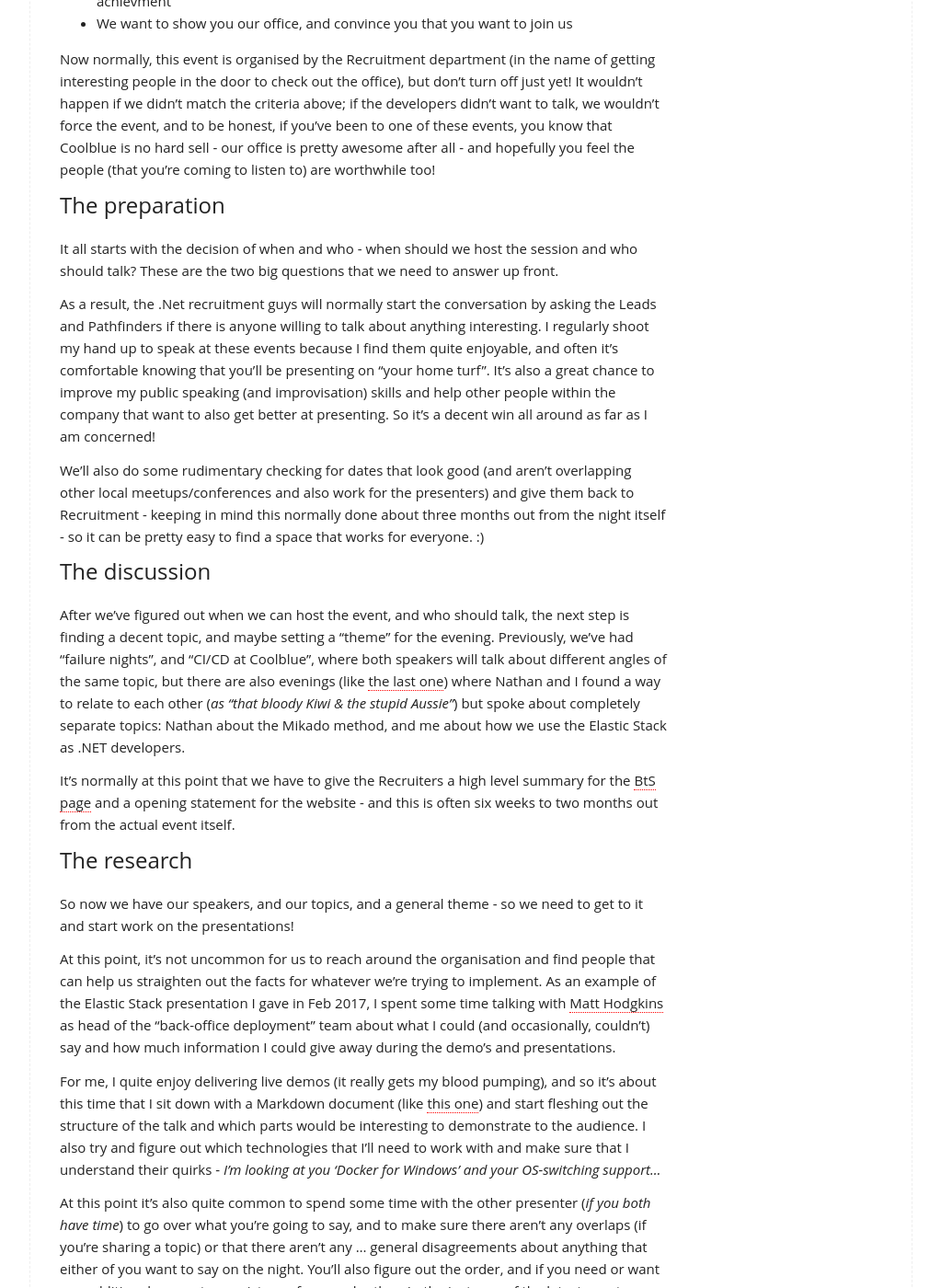
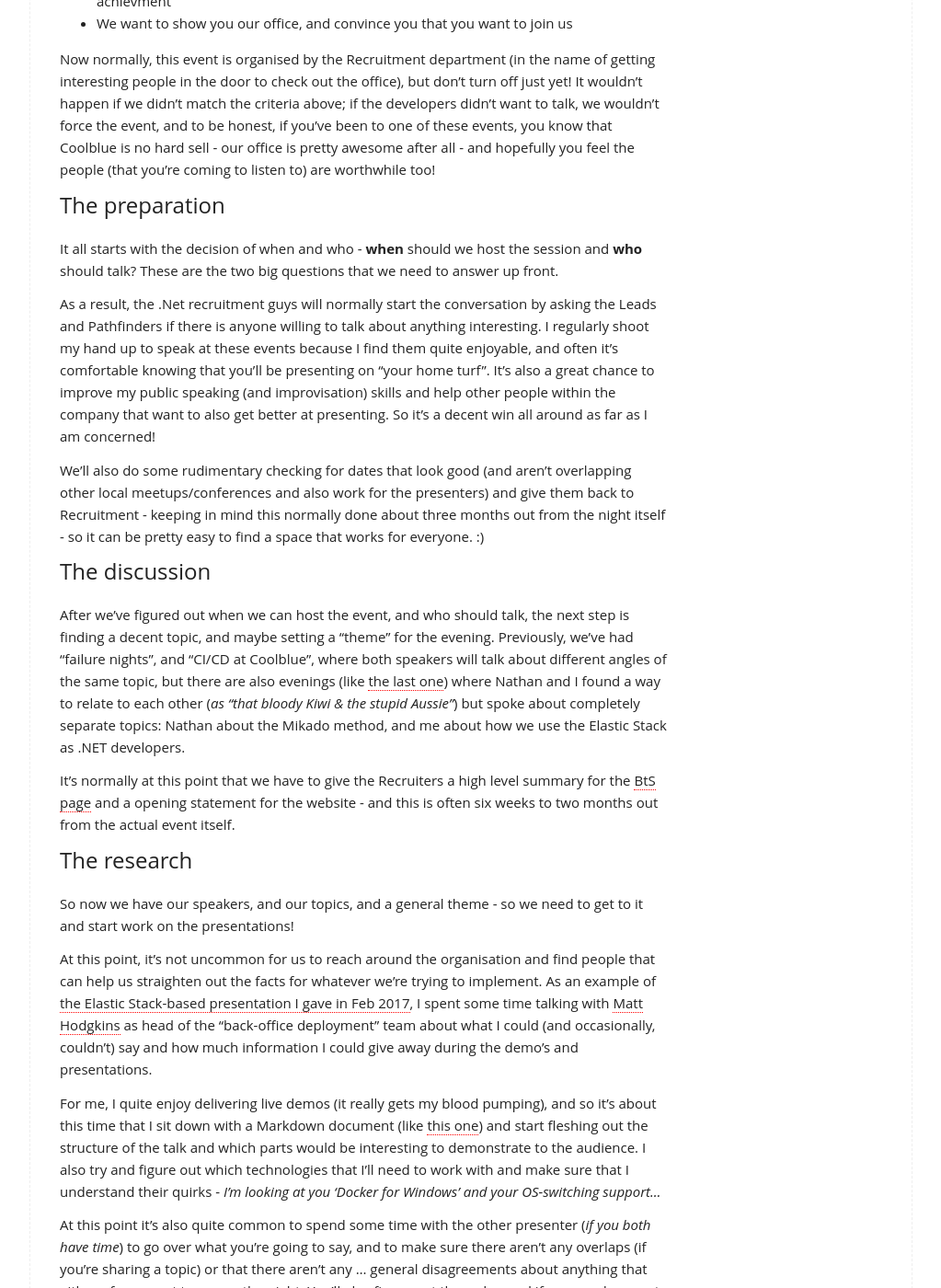
Before and after one commit to PHeonix25/PHeonix25.github.io, a Jekyll site: the page built from _posts/2017-02-27-Behind-the-Scenes-of-the-Behind-the-Scenes.md, in a window 1280 px wide and 1400 px high, scrolled down 843 px. Shown: the whole window at 92% size, without its empty margins (128-1151 px from the left). Built offline with Jekyll 4.4.1, drawn with Linux system fonts in a browser that asks for light colours; comment, search, counter and statistics services are not loaded.

Commit message:
Fixing the page url

```diff
--- a/_posts/2017-02-27-Behind-the-Scenes-of-the-'Behind-the-Scenes'.md
+++ b/_posts/2017-02-27-Behind-the-Scenes-of-the-Behind-the-Scenes.md
@@ -25,7 +25,7 @@
 
 # The preparation
 
-It all starts with the decision of when and who - when should we host the session and who should talk? These are the two big questions that we need to answer up front.
+It all starts with the decision of when and who - **when** should we host the session and **who** should talk? These are the two big questions that we need to answer up front.
 
 As a result, the .Net recruitment guys will normally start the conversation by asking the Leads and Pathfinders if there is anyone willing to talk about anything interesting. I regularly shoot my hand up to speak at these events because I find them quite enjoyable, and often it's comfortable knowing that you'll be presenting on "your home turf". It's also a great chance to improve my public speaking (and improvisation) skills and help other people within the company that want to also get better at presenting. So it's a decent win all around as far as I am concerned!
 
@@ -41,7 +41,7 @@
 
 So now we have our speakers, and our topics, and a general theme - so we need to get to it and start work on the presentations!
 
-At this point, it's not uncommon for us to reach around the organisation and find people that can help us straighten out the facts for whatever we're trying to implement. As an example of the Elastic Stack presentation I gave in Feb 2017, I spent some time talking with [Matt Hodgkins][matthodge] as head of the "back-office deployment" team about what I could (and occasionally, couldn't) say and how much information I could give away during the demo's and presentations.
+At this point, it's not uncommon for us to reach around the organisation and find people that can help us straighten out the facts for whatever we're trying to implement. As an example of [the Elastic Stack-based presentation I gave in Feb 2017][bts-slides], I spent some time talking with [Matt Hodgkins][matthodge] as head of the "back-office deployment" team about what I could (and occasionally, couldn't) say and how much information I could give away during the demo's and presentations.
 
 For me, I quite enjoy delivering live demos (it really gets my blood pumping), and so it's about this time that I sit down with a Markdown document (like [this one][bts-readme]) and start fleshing out the structure of the talk and which parts would be interesting to demonstrate to the audience. I also try and figure out which technologies that I'll need to work with and make sure that I understand their quirks - _I'm looking at you 'Docker for Windows' and your OS-switching support..._
 
```
